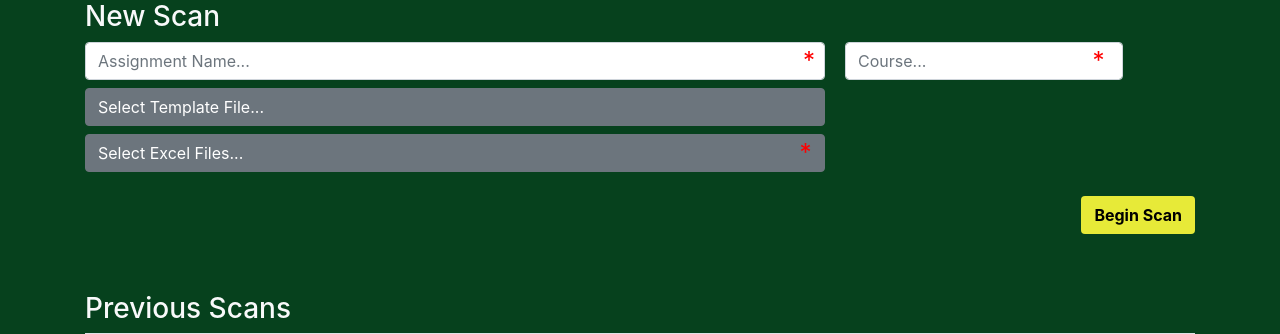
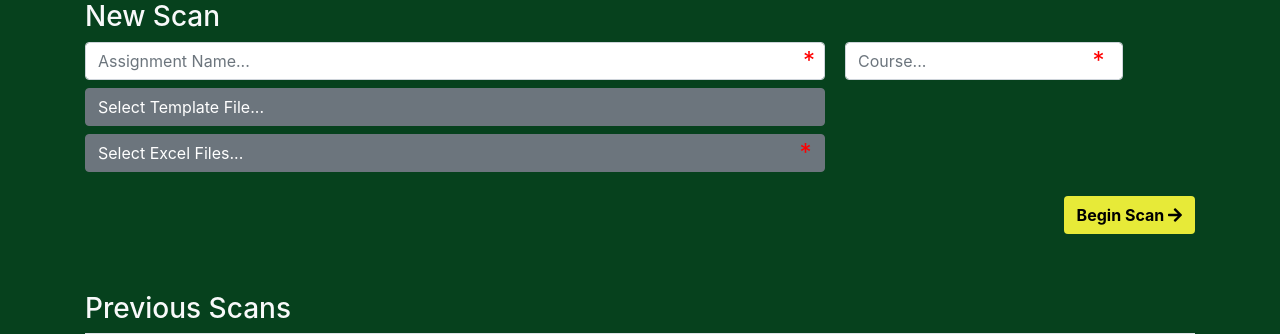
Before and after one commit to Dhruv-Panicker/ExcelGuard, a Flask app: page /scan_list in a window 1280 px wide. Shown: the part 80-414 px from the top of the page. Run offline with Flask 2, Linux system fonts and the light colour scheme; some libraries are stand-ins or nearby versions.

Commit message:
feat: adding icons to buttons

```diff
--- a/templates/scan_list.html
+++ b/templates/scan_list.html
@@ -8,9 +8,9 @@
 
     <!-- Bootstrap CSS -->
     <link rel="stylesheet" href="https://maxcdn.bootstrapcdn.com/bootstrap/4.0.0/css/bootstrap.min.css" integrity="sha384-Gn5384xqQ1aoWXA+058RXPxPg6fy4IWvTNh0E263XmFcJlSAwiGgFAW/dAiS6JXm" crossorigin="anonymous">
+    <link rel="stylesheet" href="https://use.fontawesome.com/releases/v5.7.0/css/all.css" integrity="sha384-lZN37f5QGtY3VHgisS14W3ExzMWZxybE1SJSEsQp9S+oqd12jhcu+A56Ebc1zFSJ" crossorigin="anonymous">
 
     <link rel="stylesheet" type="text/css" href="{{ url_for('static', filename='main.css') }}">
-    <title>Excel Plagiarism Tool</title>
   {% endblock %}
   {% block content %}
   <div class="container">
@@ -38,7 +38,7 @@
             <input type="file" id="excelFiles" class="d-none" required=true>
           </div>
         </div>
-        <button type="submit" class="btn bg-yellow float-right"><strong>Begin Scan</strong></button>
+        <button type="submit" class="btn bg-yellow float-right"><strong>Begin Scan  <span class="fas fa-arrow-right"></span></strong></button>
       </div>
     </form>
     <br><br><br><br>
```
